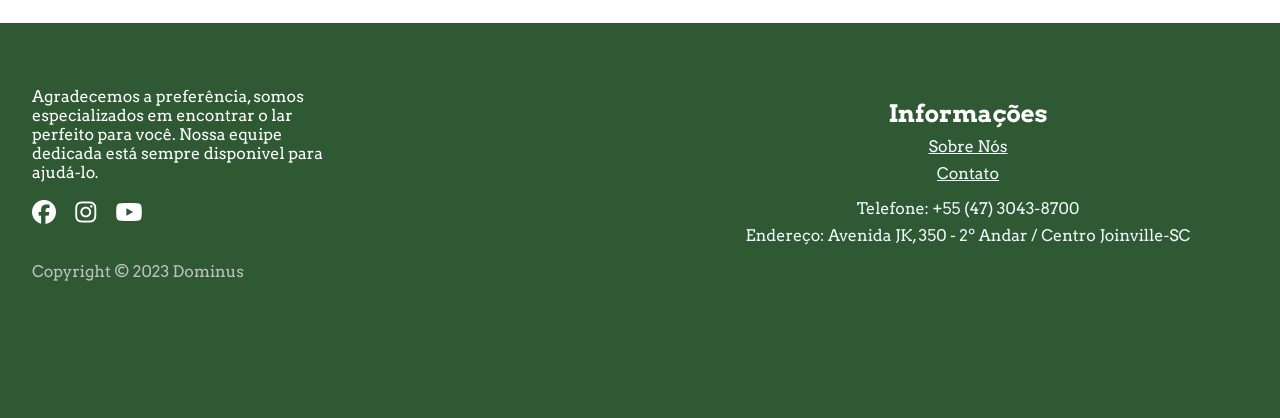
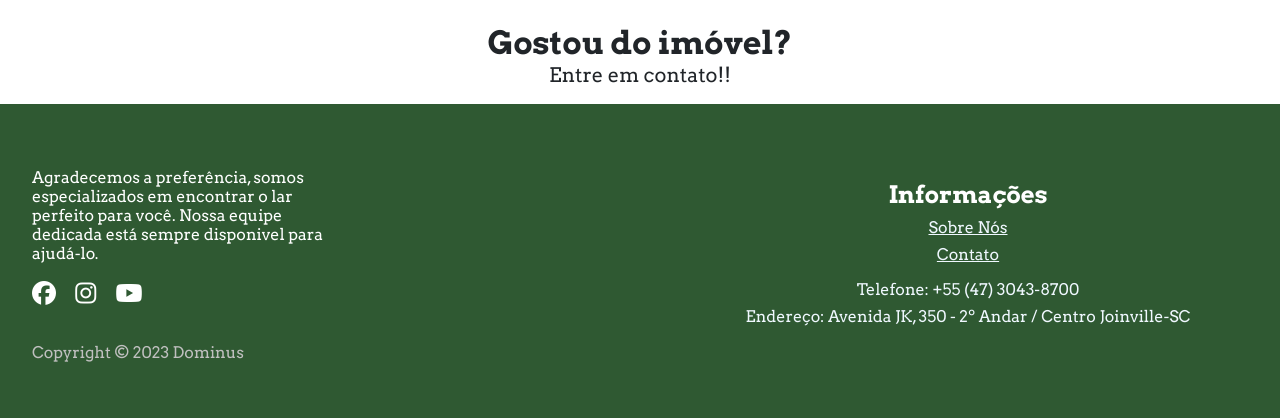
Before and after one commit to lucasyares/sistema_imoveis_senai-2022_2, a Django app: page /pesquisa/imovel in a window 1280 px wide. Shown: the part 696-1114 px from the top of the page. Before the commit the page ends 977 px from the top, so only its background shows below. Run offline with Django 5.2, Linux system fonts and the light colour scheme; some libraries are stand-ins or nearby versions; some web fonts are replaced.

Commit message:
Estilizando exibição de imóvel #2

```diff
--- a/app_cad_users/templates/pages/portal/imovel.html
+++ b/app_cad_users/templates/pages/portal/imovel.html
@@ -65,4 +65,10 @@
     </div>
 </section>
 
+<section class="imovel-contato d-flex flex-column align-items-center">
+    <h2 class="mb-0">Gostou do imóvel?</h2>
+    <p>Entre em contato!!</p>
+    <div></div>
+</section>
+
 {% endblock main %}
--- a/static/css/style.css
+++ b/static/css/style.css
@@ -241,6 +241,14 @@ input[type=number] {
   transform: scale(1.3);
 }
 
+.imovel-contato h2 {
+  font-size: 32px;
+  font-weight: bold;
+}
+.imovel-contato * {
+  font: normal 20px "Arvo", serif;
+}
+
 .imovel-produto * {
   font: normal 20px "Arvo", serif;
 }
--- a/static/scss/bases/_base_portal.scss
+++ b/static/scss/bases/_base_portal.scss
@@ -234,6 +234,16 @@
     transform: scale(1.3);
 }
 
+.imovel-contato {
+    h2 {
+        font-size: $txt-sz-7;
+        font-weight: bold;
+    }
+    * {
+        font: normal $txt-sz-4 $arvo;
+    }
+}
+
 .imovel-produto {
     * {
         font: normal $txt-sz-4 $arvo;
```
Also changed, not shown: 1 other file.
